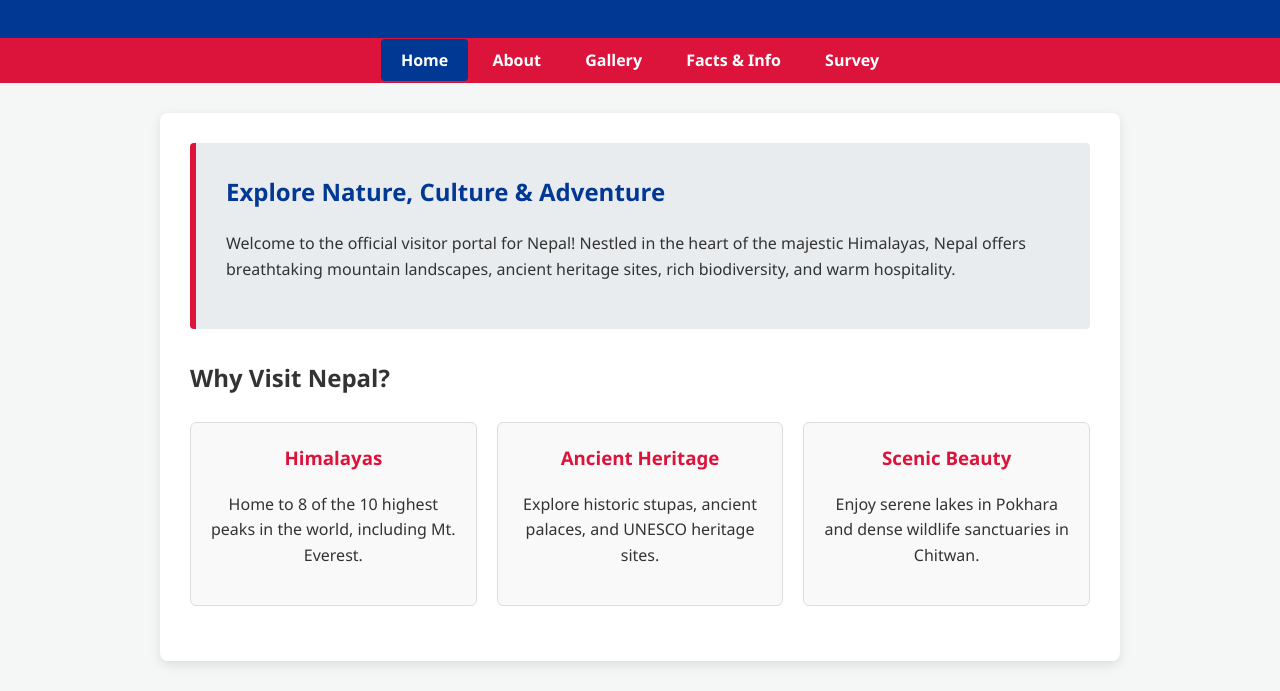
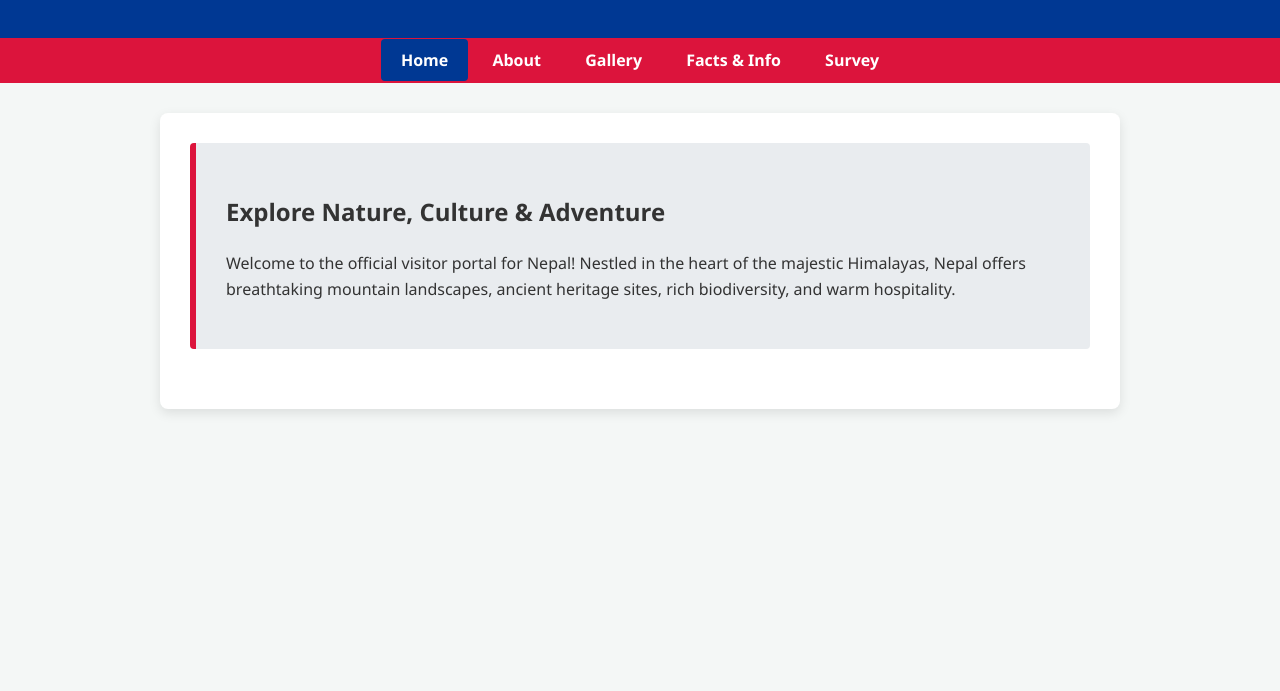
Before and after one commit to Bshrestha/BINAYA, a plain HTML site: page index.html in a window 1280 px wide. Shown: the part 123-814 px from the top of the page. Drawn offline with Linux system fonts and the light colour scheme.

Commit message:
Update index.html

```diff
--- a/index.html
+++ b/index.html
@@ -56,7 +56,6 @@
             box-shadow: 0 4px 12px rgba(0,0,0,0.1);
         }
 
-        /* Hero Banner */
         .hero-banner {
             background-color: #e9ecef;
             padding: 30px;
@@ -65,33 +64,6 @@
             margin-bottom: 30px;
         }
 
-        .hero-banner h2 {
-            margin-top: 0;
-            color: #003893;
-        }
-
-        /* Feature Cards Grid */
-        .features {
-            display: flex;
-            gap: 20px;
-            flex-wrap: wrap;
-            margin: 25px 0;
-        }
-
-        .feature-card {
-            flex: 1;
-            min-width: 220px;
-            background: #f9f9f9;
-            border: 1px solid #ddd;
-            padding: 20px;
-            border-radius: 6px;
-            text-align: center;
-        }
-
-        .feature-card h3 {
-            color: #dc143c;
-            margin-top: 0;
-        }
 
         .btn-link {
             display: inline-block;
@@ -139,21 +111,6 @@
             <p>Welcome to the official visitor portal for Nepal! Nestled in the heart of the majestic Himalayas, Nepal offers breathtaking mountain landscapes, ancient heritage sites, rich biodiversity, and warm hospitality.</p>
         </div>
 
-        <!-- Quick Features Section -->
-        <h2>Why Visit Nepal?</h2>
-        <div class="features">
-            <div class="feature-card">
-                <h3> Himalayas</h3>
-                <p>Home to 8 of the 10 highest peaks in the world, including Mt. Everest.</p>
-            </div>
-            <div class="feature-card">
-                <h3> Ancient Heritage</h3>
-                <p>Explore historic stupas, ancient palaces, and UNESCO heritage sites.</p>
-            </div>
-            <div class="feature-card">
-                <h3> Scenic Beauty</h3>
-                <p>Enjoy serene lakes in Pokhara and dense wildlife sanctuaries in Chitwan.</p>
-            </div>
-        </div>
+
 </body>
 </html>
```
